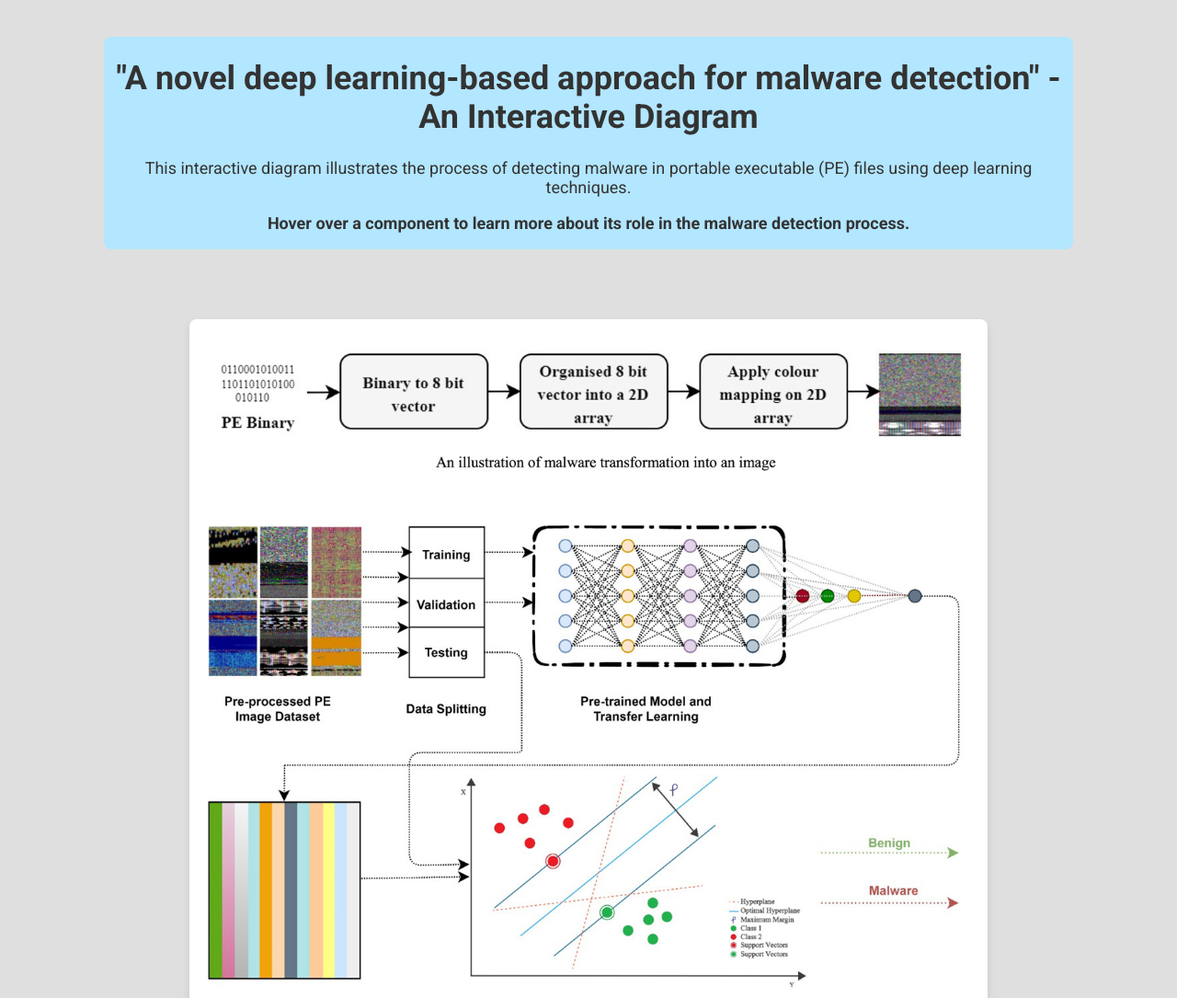
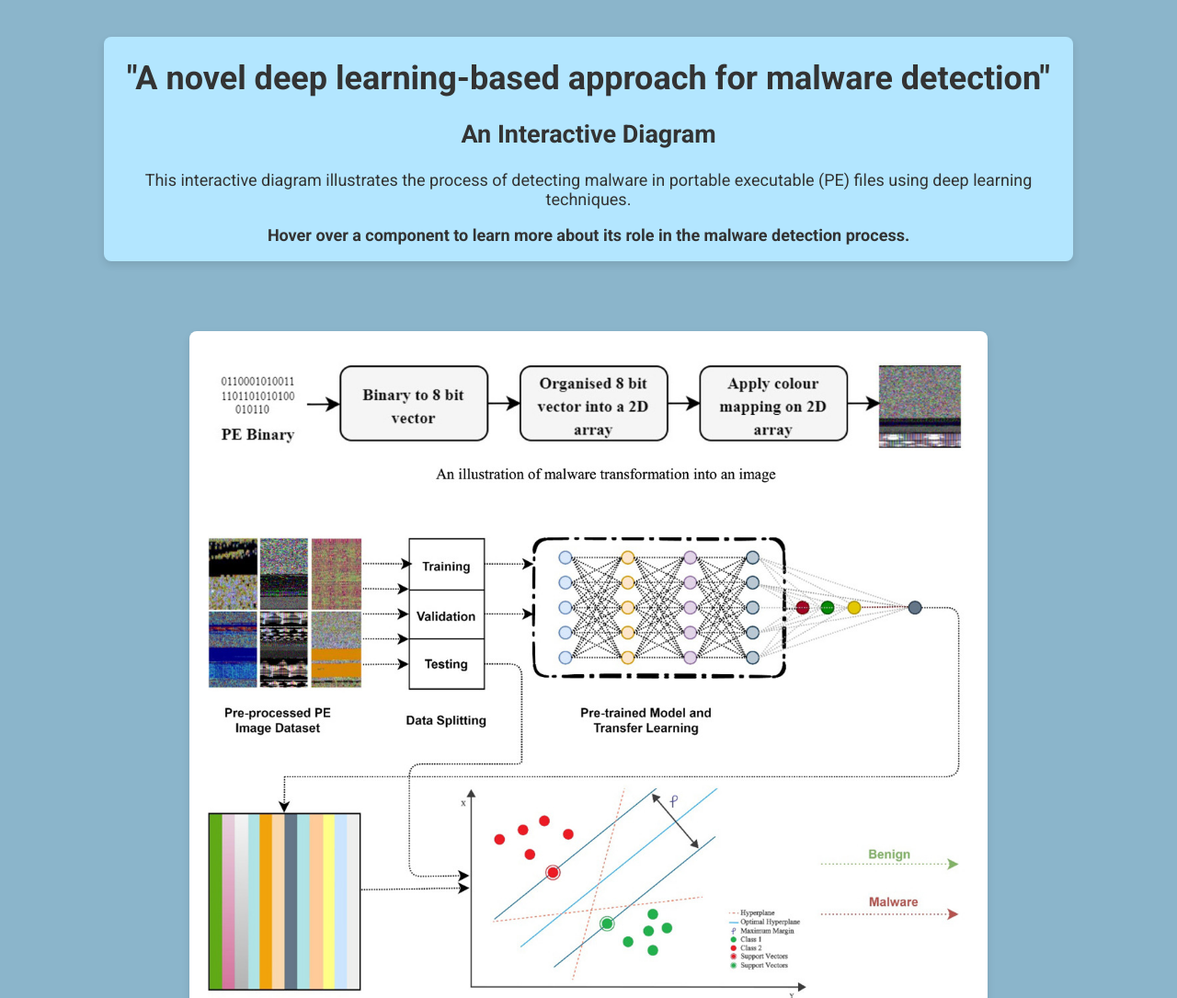
Before and after one commit to Tvcz/neural-net-diagram, a plain HTML site: page index.html in a window 1280 px wide. Shown: the top 1085 px of the page at 92% size. Drawn offline with Linux system fonts and the light colour scheme.

Commit message:
blue background and newline

```diff
--- a/index.html
+++ b/index.html
@@ -12,10 +12,8 @@
   </head>
   <body>
     <div class="description">
-      <h1>
-        "A novel deep learning-based approach for malware detection" - An
-        Interactive Diagram
-      </h1>
+      <h1>"A novel deep learning-based approach for malware detection"</h1>
+      <h2>An Interactive Diagram</h2>
       <p>
         This interactive diagram illustrates the process of detecting malware in
         portable executable (PE) files using deep learning techniques.
--- a/styles.css
+++ b/styles.css
@@ -8,6 +8,7 @@
     background-color: #b3e6ff;
     width: 85%;
     border-radius: 8px;
+    box-shadow: 0px 4px 8px rgba(0, 0, 0, 0.1);
 }
 
 /* Body styling for centering the content and adding some margin */
@@ -17,7 +18,7 @@ body {
     align-items: center;
     margin: 0;
     padding: 20px;
-    background-color: #dfdfdf; /* Light background color for better contrast */
+    background-color: #8bb5cb; /* Light background color for better contrast */
 }
 
 /* wraps the diagram container to give it a
```
